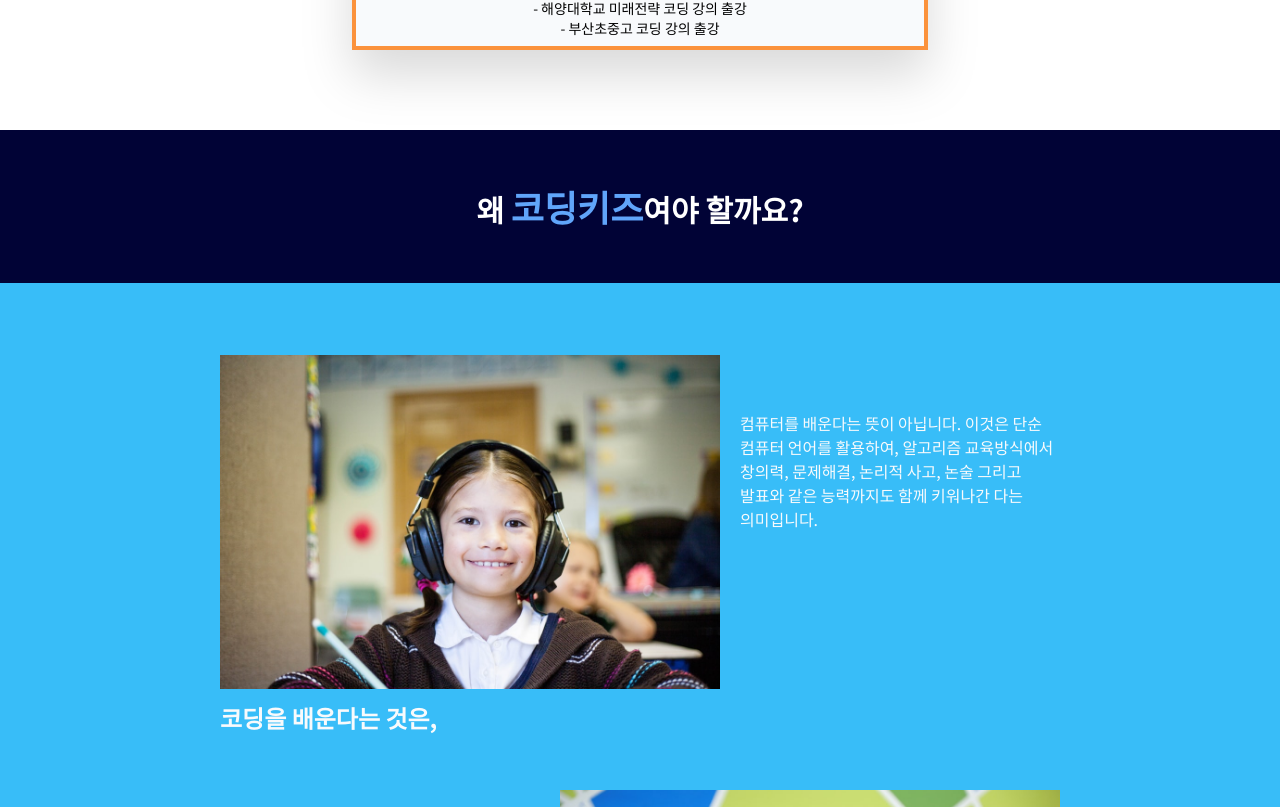
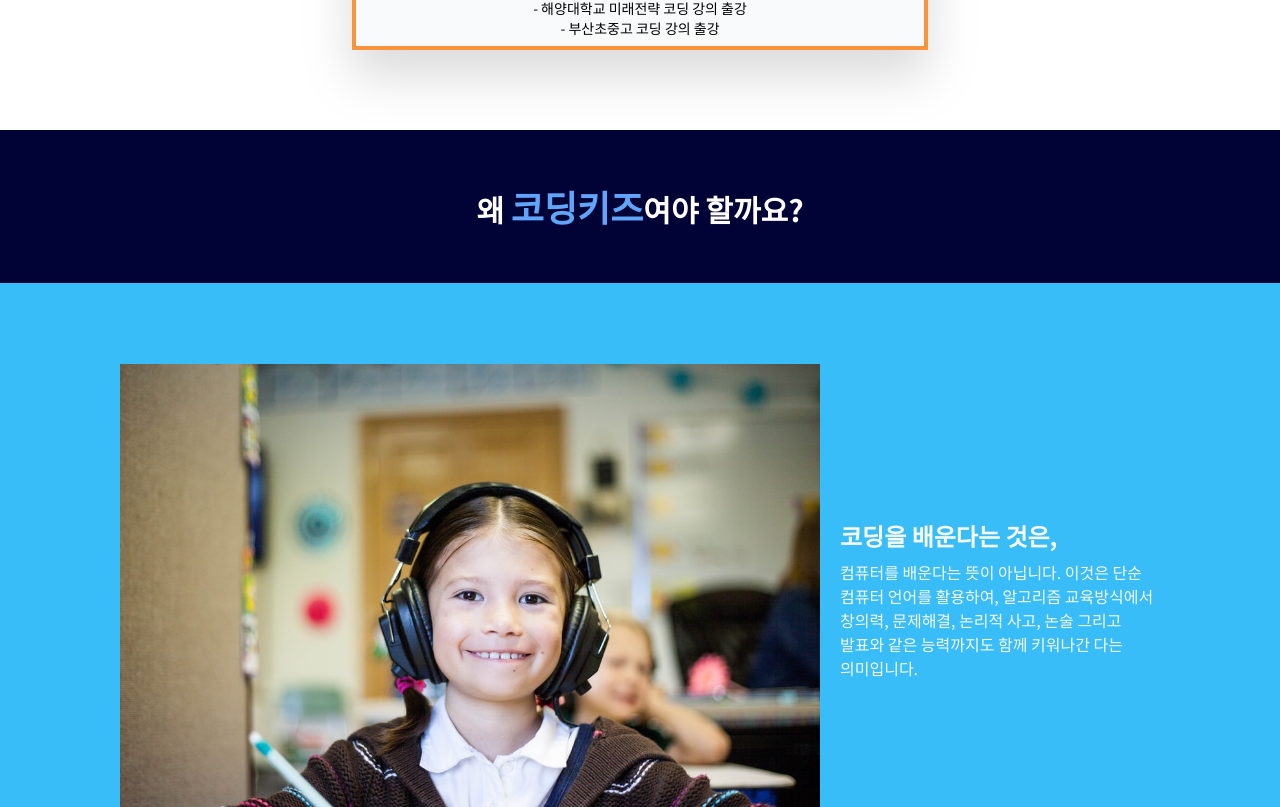
Before and after one commit to yoojat/codingkids, a Next.js app: page / in a window 1280 px wide. Shown: the part 1993-2800 px from the top of the page. Built offline with nearby package versions, Linux system fonts and the light colour scheme.

Commit message:
스타일 수정, 이미지 공백 보이는 현상 수정, 메뉴바 추가, 메뉴 클릭시 스크롤 이동하도록 변경

```diff
--- a/components/NavBar.tsx
+++ b/components/NavBar.tsx
@@ -29,8 +29,8 @@
 `;
 
 const ImageContainer = tw.div`
-w-10
-h-10
+w-20
+h-20
 relative
 mt-2
 `;
@@ -54,7 +54,7 @@
 lg:relative
 lg:space-x-7
 text-lg
-bg-[#FF3E53]
+bg-black
 z-50
 px-8
 pt-5
@@ -145,7 +145,7 @@
                 <Image
                   src={logo}
                   alt={title}
-                  width={150}
+                  width={75}
                   height={100}
                   objectFit='contain'
                 />
@@ -154,7 +154,7 @@
           </SideBarLogoContainer>
           {menuItems.map((menuItem, index) => (
             <Link href={menuItem.path} key={index}>
-              <a>
+              <a onClick={() => setIsSideMenuShow((prev) => !prev)}>
                 <TopMenuItem>{menuItem.name}</TopMenuItem>
               </a>
             </Link>
--- a/components/styled.tsx
+++ b/components/styled.tsx
@@ -175,6 +175,8 @@
   md:even:space-x-reverse
   md:space-x-5
   justify-center
+  max-w-6xl
+  mx-auto
 `;
 export const AnswerTitleContainer = tw.div``;
 export const AnswerTitle = tw.h4`
@@ -184,7 +186,6 @@
 `;
 export const AnswerImageContainer = tw.div``;
 export const AnswerContentContainer = tw.div`
-  md:mt-16
 `;
 export const AnswerContent = tw.p``;
 export const IntroducingSystemContainer = tw.div`
--- a/libs/options.ts
+++ b/libs/options.ts
@@ -1,11 +1,14 @@
 export const bgColor = 'bg-violet-500';
 export const logo = '/coding_kids_logo.png';
 export const title = '코딩 키즈';
-export const menus: Menu[] = [];
 export const backgroundImage = '/coding_kids_background.jpg';
 
 type Menu = {
   name: string;
   path: string;
 };
-// export const menus = [{ name: '소개', path: '/introduce' }];
+export const menus = [
+  { name: '학원소개', path: '#introduce' },
+  { name: '코스웍', path: '#coursework' },
+  { name: '갤러리', path: '#gallery' },
+];
--- a/pages/index.tsx
+++ b/pages/index.tsx
@@ -175,7 +175,7 @@
           </IntroducingCeoItem>
         </IntroducingCeo>
       </RecordingSection>
-      <WhySection>
+      <WhySection id='introduce'>
         <WhyTitleContainer>
           <WhyTitle>
             왜 <span className='text-4xl text-blue-400'>코딩키즈</span>여야
@@ -188,17 +188,17 @@
               <AnswerImageContainer>
                 <Image
                   src='/coding_kid1.jpeg'
-                  width={500}
-                  height={350}
+                  width={700}
+                  height={500}
                   objectFit={'contain'}
                   alt={'왜 코딩을 학습해야할까? 1번답'}
                 />
               </AnswerImageContainer>
+            </div>
+            <div className='max-w-xs sm:flex sm:flex-col sm:justify-center'>
               <AnswerTitleContainer>
                 <AnswerTitle>코딩을 배운다는 것은,</AnswerTitle>
               </AnswerTitleContainer>
-            </div>
-            <div className='max-w-xs'>
               <AnswerContentContainer>
                 <AnswerContent>
                   컴퓨터를 배운다는 뜻이 아닙니다. 이것은 단순 컴퓨터 언어를
@@ -214,19 +214,19 @@
               <AnswerImageContainer>
                 <Image
                   src='/coding_kid2.jpeg'
-                  width={500}
-                  height={350}
+                  width={700}
+                  height={500}
                   objectFit={'contain'}
                   alt={'왜 코딩을 학습해야할까? 1번답'}
                 />
               </AnswerImageContainer>
+            </div>
+            <div className='max-w-xs sm:flex sm:flex-col sm:justify-center'>
               <AnswerTitleContainer>
                 <AnswerTitle>
                   코딩키즈는 가장 선진적인 교육을 추구합니다.
                 </AnswerTitle>
               </AnswerTitleContainer>
-            </div>
-            <div className='max-w-xs'>
               <AnswerContentContainer>
                 <AnswerContent>
                   미국식 창의력 교육과 한국식 문제해결 교육을 결합하여, 새로운
@@ -240,17 +240,17 @@
               <AnswerImageContainer>
                 <Image
                   src='/coding_kid3.jpeg'
-                  width={500}
-                  height={350}
+                  width={700}
+                  height={500}
                   objectFit={'contain'}
                   alt={'왜 코딩을 학습해야할까? 1번답'}
                 />
               </AnswerImageContainer>
+            </div>
+            <div className='max-w-xs sm:flex sm:flex-col sm:justify-center'>
               <AnswerTitleContainer>
                 <AnswerTitle>믿을 수 있는 코딩 교육</AnswerTitle>
               </AnswerTitleContainer>
-            </div>
-            <div className='max-w-xs'>
               <AnswerContentContainer>
                 <AnswerContent>
                   카이스트, 부산대 출신 강사진의 교육에 대한 열정과 자신감을
@@ -261,7 +261,7 @@
           </AnswerItem>
         </AnswerContainer>
       </WhySection>
-      <CourseWorkSection>
+      <CourseWorkSection id='coursework'>
         <CourseWorkTitleContainer>
           <CourseTitle>코스웍</CourseTitle>
         </CourseWorkTitleContainer>
@@ -364,7 +364,7 @@
           </CourseItemContentContainer>
         </CourseItem>
       </CourseWorkSection>
-      <GallerySection>
+      <GallerySection id='gallery'>
         <GalleryTitleContainer>
           <GalleryTitle>코딩키즈 갤러리</GalleryTitle>
         </GalleryTitleContainer>
@@ -391,6 +391,13 @@
           </GalleryContents>
         </GalleryContentContainer>
       </GallerySection>
+      <style global jsx>
+        {`
+          html {
+            scroll-behavior: smooth;
+          }
+        `}
+      </style>
     </>
   );
 };
```
